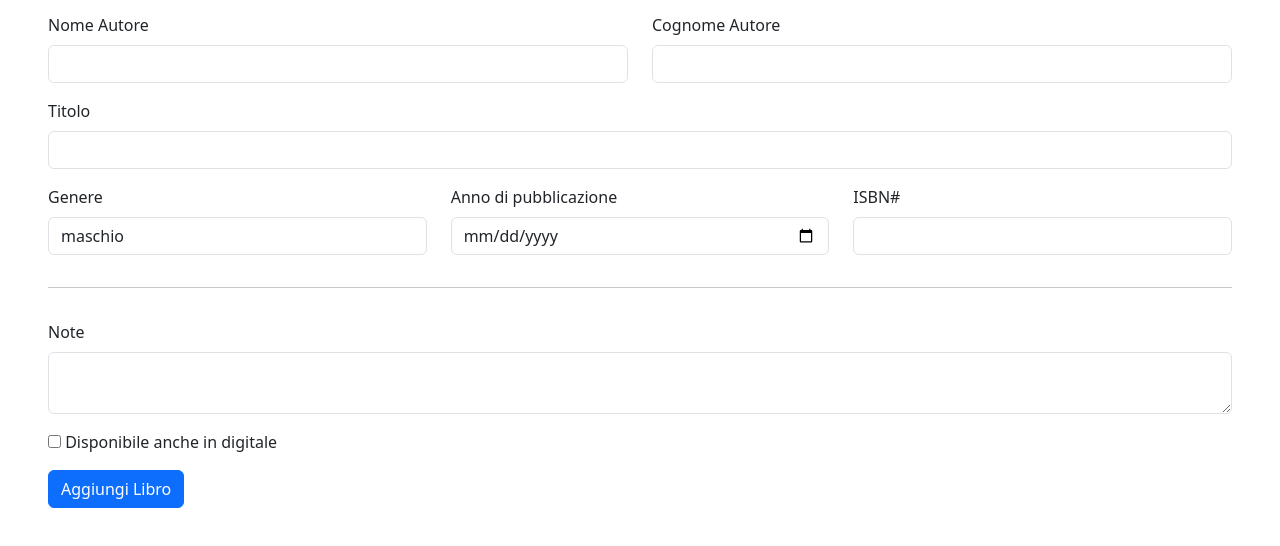
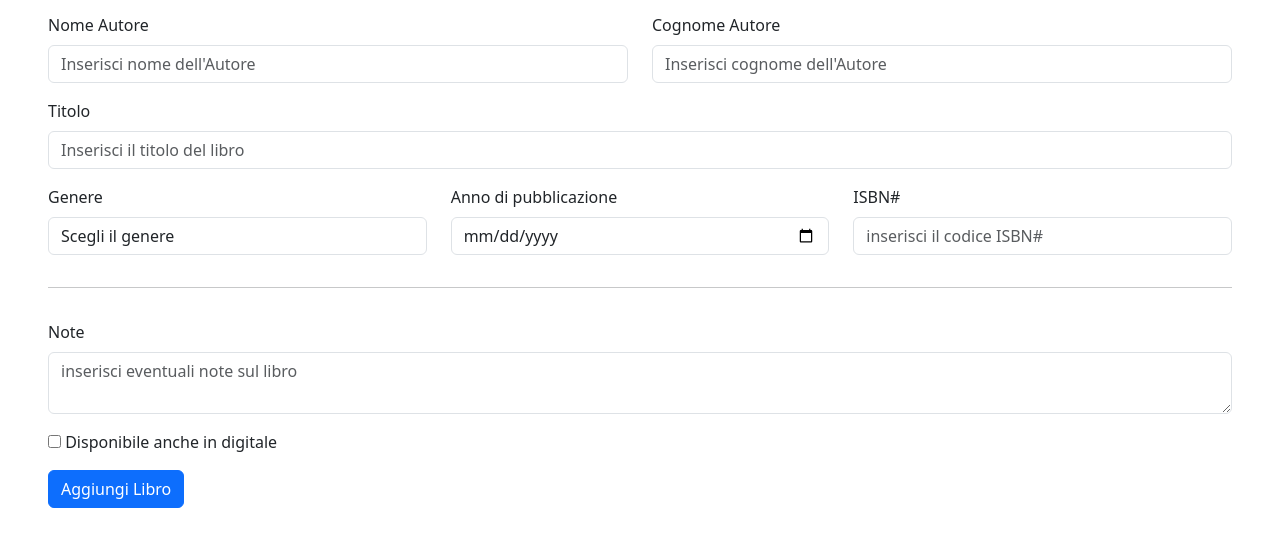
Before and after one commit to AurelioFesta04/html-css-bootstrap-dashboard, a plain HTML site: page new-book.html in a window 1280 px wide. Shown: the part 144-690 px from the top of the page. Drawn offline with nearby package versions, Linux system fonts and the light colour scheme.

Commit message:
feat: project finished

```diff
--- a/new-book.html
+++ b/new-book.html
@@ -50,21 +50,22 @@
                 <div class="row d-flex justify-content-between">
                     <div class="col-6">
                         <label class="form-label" for="nome">Nome Autore</label>
-                        <input class="form-control" type="text" id="nome" name="nome">
+                        <input class="form-control" type="text" placeholder="Inserisci nome dell'Autore" id="nome" name="nome">
                     </div>
                     <div class="col-6">
                         <label class="form-label" for="cognome">Cognome Autore</label>
-                        <input class="form-control" type="text" id="cognome" name="cognome">
+                        <input class="form-control" type="text" placeholder="Inserisci cognome dell'Autore" id="cognome" name="cognome">
                     </div>
                 </div>
                 <div>
                     <label class="form-label" for="titolo">Titolo</label>
-                    <input class="form-control" type="text" id="titolo" name="titolo">
+                    <input class="form-control" type="text" placeholder="Inserisci il titolo del libro" id="titolo" name="titolo">
                 </div>
                 <div class="row d-flex flex-column flex-lg-row gap-3 gap-lg-0">
-                    <div class="col-lg-4">
+                    <div class="col-lg-4 dropdown">
                         <label class="form-label" for="gender">Genere</label>
                         <select class="form-control" name="gender" id="gender">
+                            <option value="scegli il genere">Scegli il genere</option>
                             <option value="maschio">maschio</option>
                             <option value="femmina">femmina</option>
                             <option value="sumero">sumero</option>
@@ -77,13 +78,13 @@
                     </div>
                     <div class="col-lg-4">
                         <label class="form-label" for="isbn">ISBN#</label>
-                        <input class="form-control" type="number" id="isbn" name="isbn">
+                        <input class="form-control" type="number" placeholder="inserisci il codice ISBN#" id="isbn" name="isbn">
                     </div>
                 </div>
                 <hr>
                 <div>
                     <label class="form-label" for="textarea">Note</label>
-                    <textarea class="form-control" id="textarea" name="textarea" rows="" cols=""></textarea>
+                    <textarea class="form-control" id="textarea" placeholder="inserisci eventuali note sul libro" name="textarea" rows="" cols=""></textarea>
                 </div>
                 <div class="d-flex flex-column gap-3">
                     <div>
```
